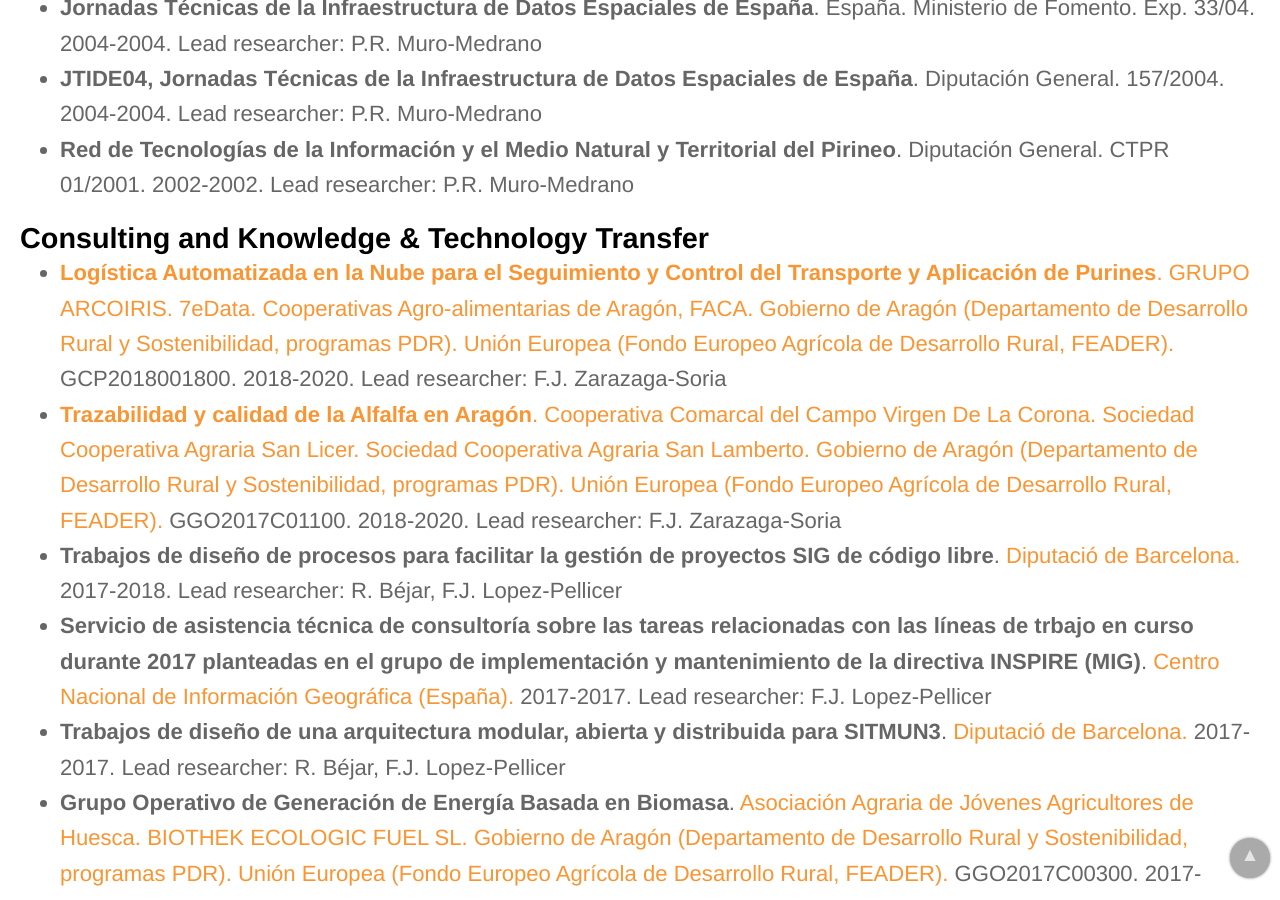
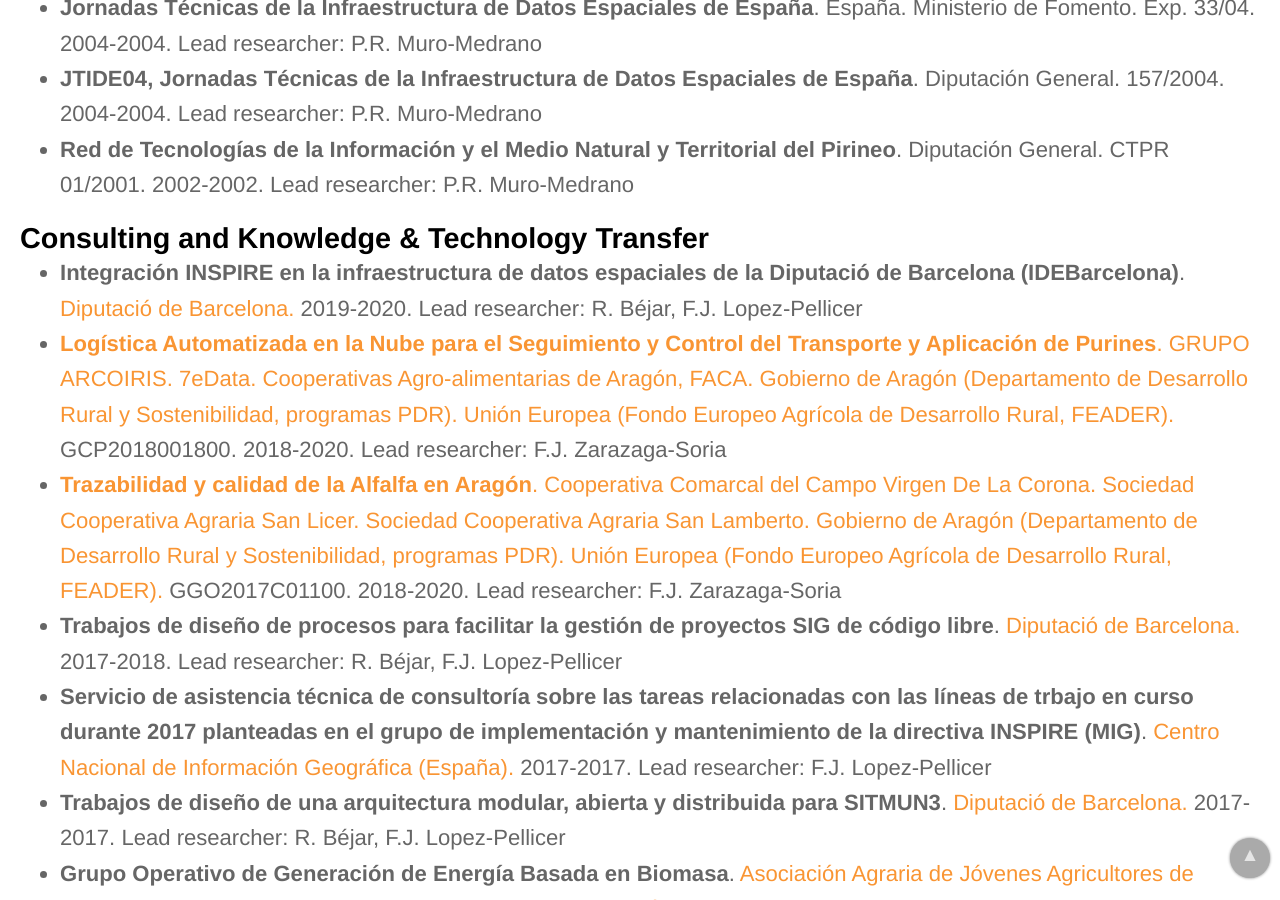
Before and after one commit to IAAA-Lab/IAAA-Lab.github.io, a Jekyll site: the page built from projects.html, in a window 1280 px wide and 900 px high, scrolled down 8795 px. Built offline with Jekyll 4.4.1, drawn with Linux system fonts in a browser that asks for light colours.

Commit message:
Update projects-otri.yml

```diff
--- a/_data/projects-otri.yml
+++ b/_data/projects-otri.yml
@@ -1,3 +1,9 @@
+- title: "Integración INSPIRE en la infraestructura de datos espaciales de la Diputació de Barcelona (IDEBarcelona)"
+  organizations:
+  - organization: Diputació de Barcelona
+    organization_url: http://www.diba.cat/
+  years: 2019-2020
+  main_researcher: R. Béjar, F.J. Lopez-Pellicer
 - title: "Logística Automatizada en la Nube para el Seguimiento y Control del Transporte y Aplicación de Purines"
   organizations:
   - organization: GRUPO ARCOIRIS
```
